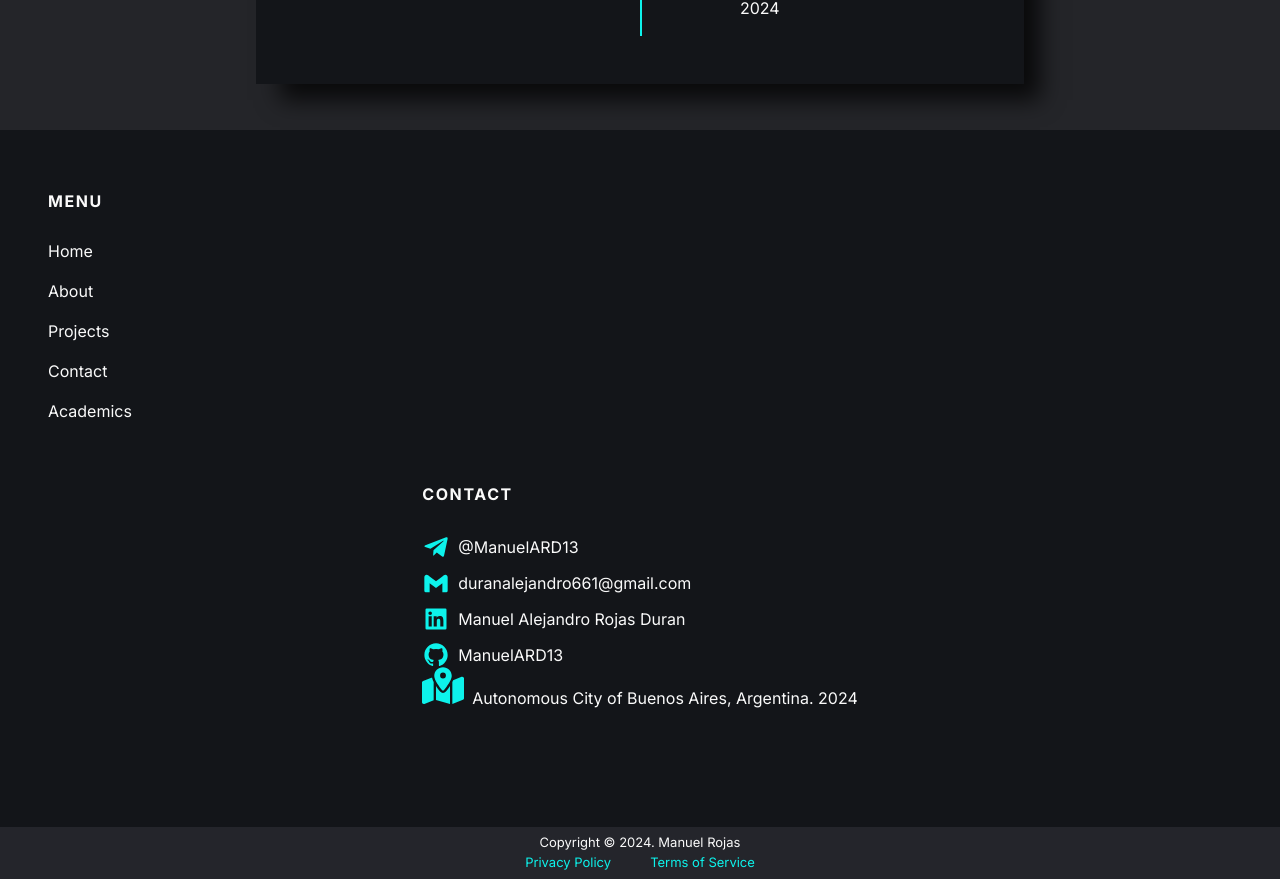
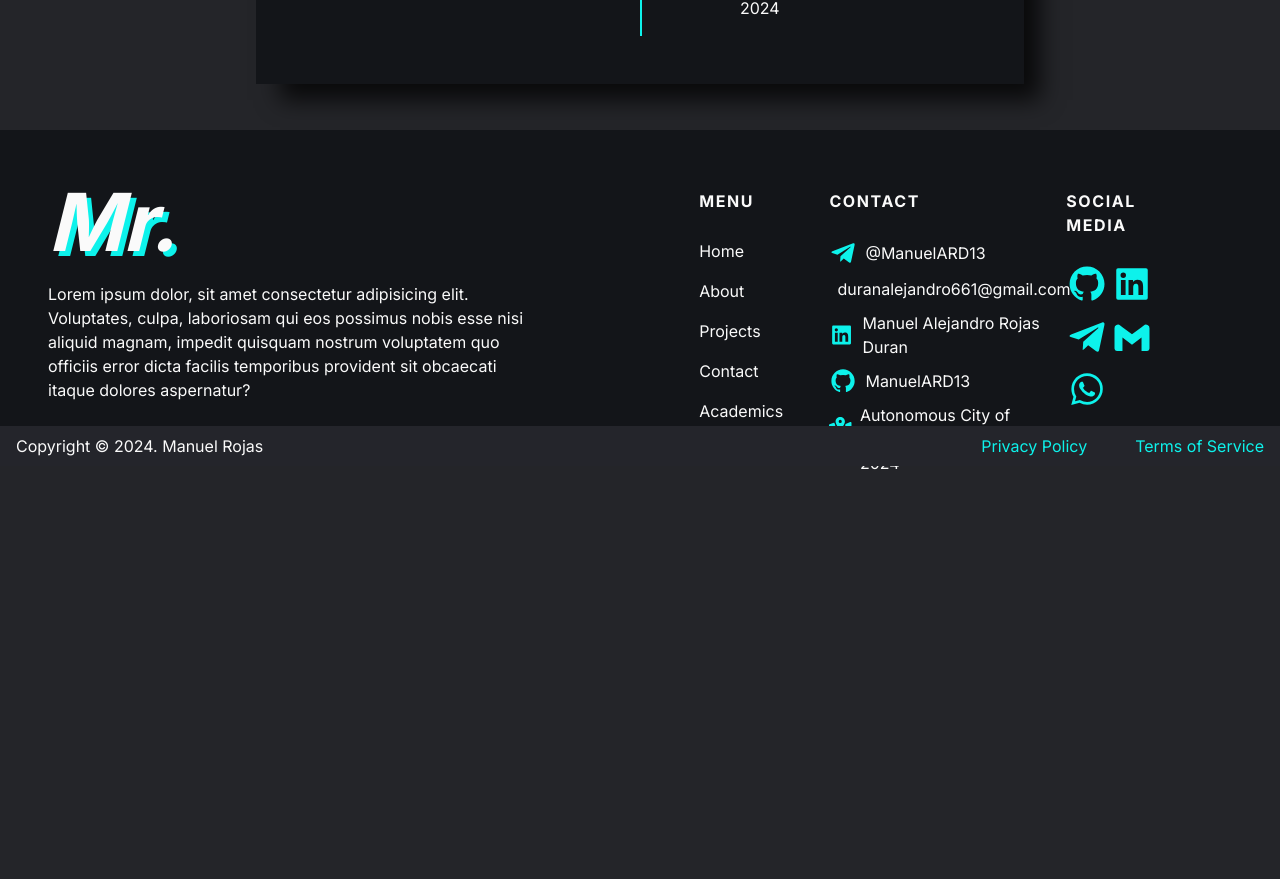
Before and after one commit to ManuelARD13/Mr-Portfolio-Website, a React (Vite) app: page / in a window 1280 px wide. Shown: the part 2814-3693 px from the top of the page. After the commit the page ends 3289 px from the top, so only its background shows below. Built offline with nearby package versions, Linux system fonts and the light colour scheme.

Commit message:
Adding Desktop Media Querys to Footer

```diff
--- a/src/sass/components/_Footer.scss
+++ b/src/sass/components/_Footer.scss
@@ -10,19 +10,16 @@
     letter-spacing: 0.1em;
   }
   &-container {
-    // height: 42svh; /*mobile*/
-    display: flex; /*mobile*/
-    flex-direction: column; /*mobile*/
+    display: flex;
+    flex-direction: column;
     align-items: center;
-    // grid-template-rows: calc(40 * 0.75) svh calc(40 * 0.25) svh; /*mobile*/
-    // grid-template-columns: 55% 11% 20% 14%; /*mobile*/
     max-width: 1440px;
-    padding-block: 2em 10em; /*mobile*/
+    padding-block: 2em 10em;
     margin: 0 auto;
-    padding-inline: 3em; /*mobile*/
+    padding-inline: 3em;
   }
   &__text-container {
-    display: none; /*mobile*/
+    display: none;
     .footer__text-logo {
       font-size: 5rem;
       font-weight: bolder;
@@ -36,13 +33,13 @@
   &__menu-container {
     grid-row: 1 / span 1;
     grid-column: 2 / span 1;
-    width: 100%; /*mobile*/
+    width: 100%;
     * + * {
       margin-top: 1em;
     }
   }
   &__social-media {
-    display: none; /*mobile*/
+    display: none;
     grid-row: 1 / span 1;
     grid-column: 4 / span 1;
     width: 75%;
@@ -60,7 +57,7 @@
   &__contact_container {
     grid-row: 1 / span 1;
     grid-column: 3 / span 1;
-    margin-top: 2em; /*mobile*/
+    margin-top: 2em;
   }
   &__contact-details {
     &-item + &-item {
@@ -87,7 +84,7 @@
     left: 0;
     width: 100%;
     background-color: $highlight-100;
-    font-size: 0.8135rem; /*mobile*/
+    font-size: 0.8135rem;
     &-container {
       margin: 0 auto;
       padding-inline: 1em;
@@ -100,10 +97,41 @@
       padding-block: 0.5em;
       a {
         color: $accent-text;
-      } /*mobile*/
+      }
       a + a {
         margin-left: 3em;
       }
     }
   }
 }
+
+@media screen and (min-width: 1050px) {
+  .footer {
+    &-container {
+      display: grid;
+      height: 42svh;
+      grid-template-rows: calc(40 * 0.75) svh calc(40 * 0.25) svh;
+      grid-template-columns: 55% 11% 20% 14%;
+      align-items: initial;
+    }
+    &__text-container {
+      display: initial;
+    }
+    &__menu-container {
+      width: 75%;
+    }
+    &__social-media {
+      display: initial;
+    }
+    &__contact_container {
+      margin-top: 0;
+    }
+    &__copyright {
+      font-size: initial;
+      color: $hight-contrast-color;
+      &-container {
+        flex-direction: row;
+      }
+    }
+  }
+}
```
